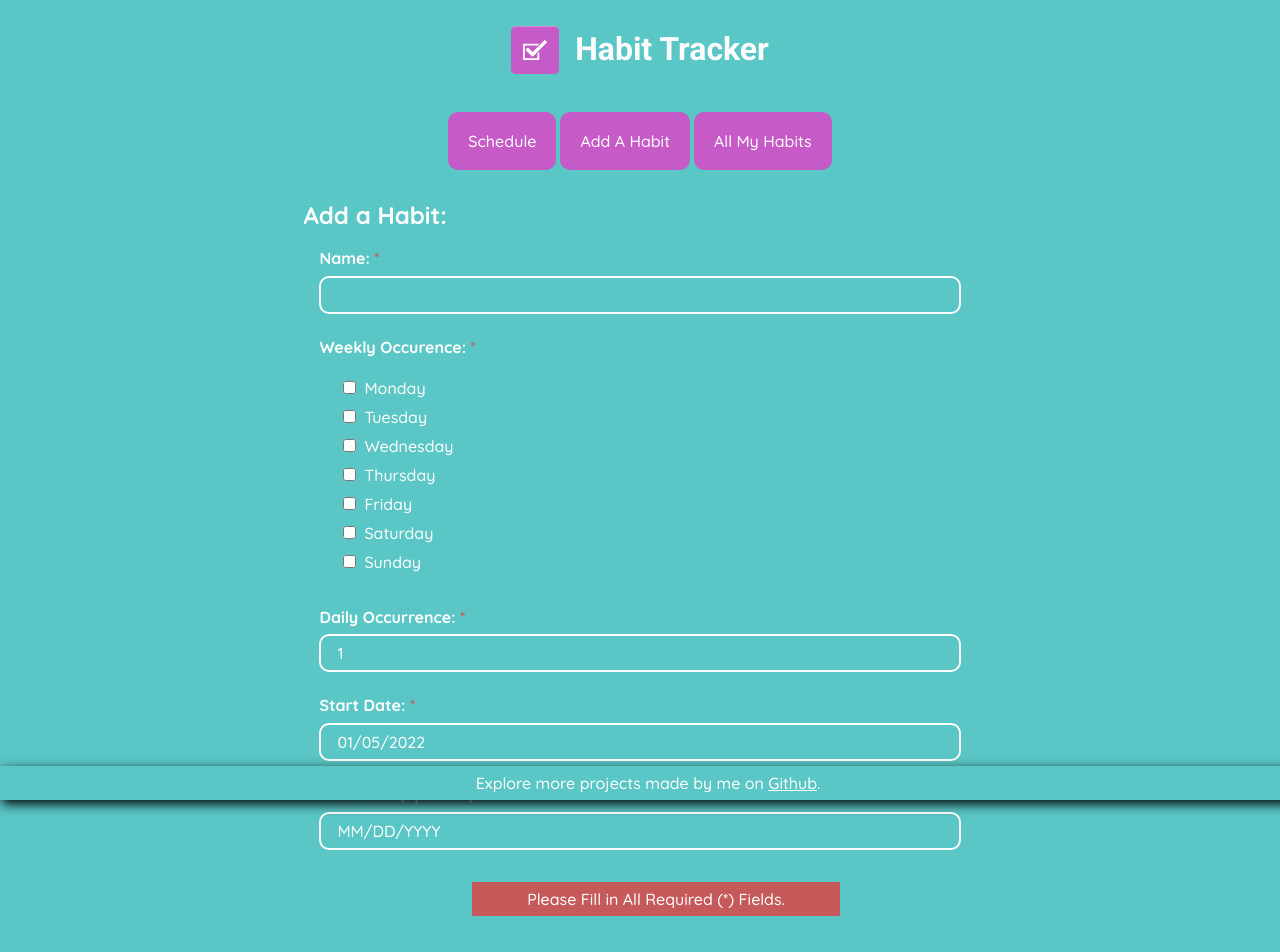
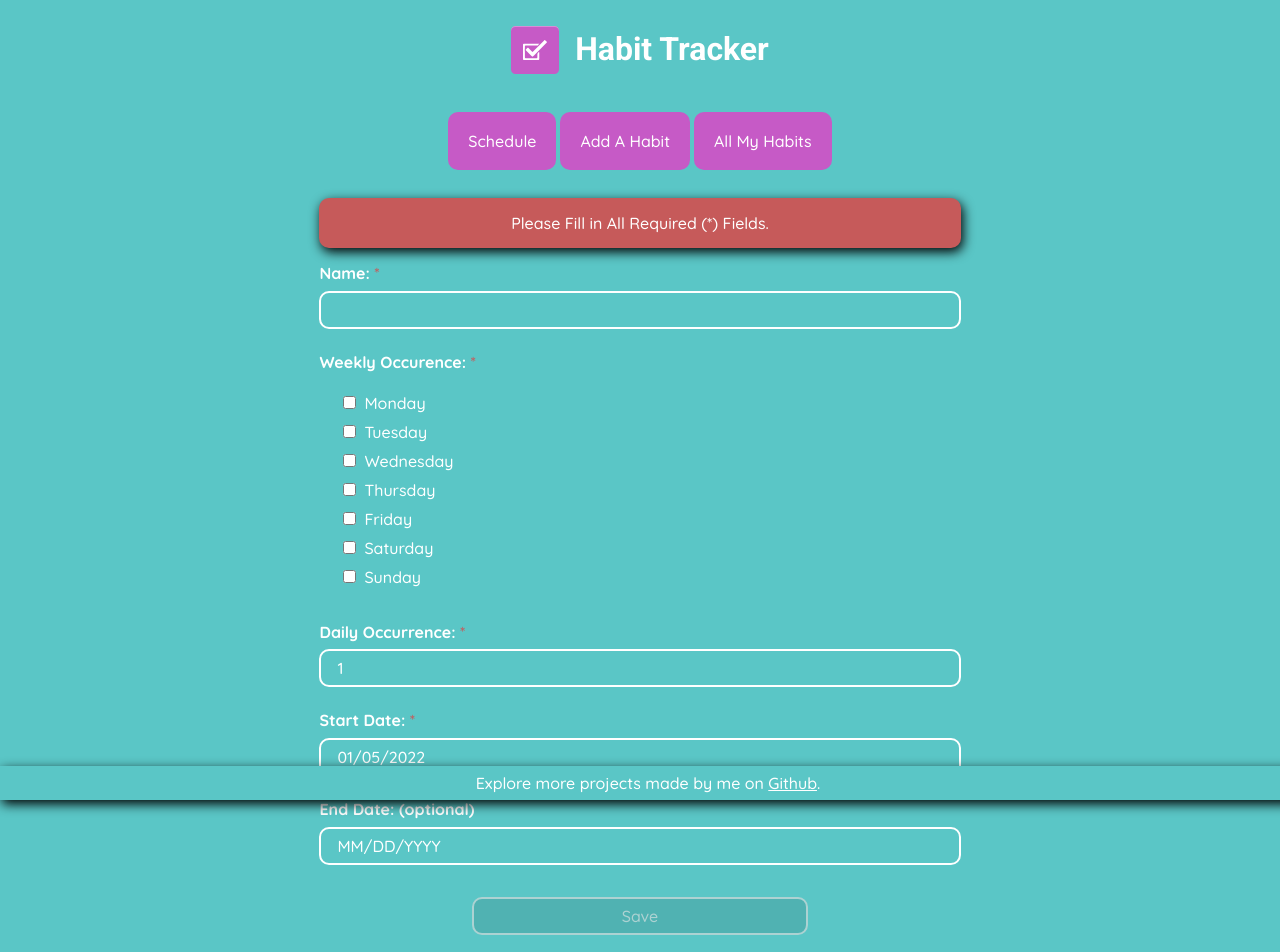
Before and after one commit to syedmwgilani/Habbit-Tracker, a React (Create React App) app: page /habit-tracker/habit-template in a window 1280 px wide. Shown: the top 952 px of the page. Built offline with nearby package versions, Linux system fonts and the light colour scheme.

Commit message:
Changed save button functionality and move required field message to top

```diff
--- a/src/HabitTemplate.js
+++ b/src/HabitTemplate.js
@@ -107,38 +107,27 @@ class HabitTemplate extends Component {
 
     render() {
 
-        let showMessageOrSaveButton = (
-            <div className="validation-text-container">
-                <div className="validation-text">Please Fill in All Required (*) Fields.</div>
-            </div>
-        )
+        const weekdayChecked = Object.values(this.state.weeklyOccurrence).includes(true)
 
-        const weekdayChecked = Object.values(this.state.weeklyOccurrence).includes(true)
-        if (this.state.name !== ''
+        let disableSaveButton = !(this.state.name !== ''
                                 && weekdayChecked
                                 && this.state.dailyOccurrence !== ''
                                 && this.state.dailyOccurrence >= 1
                                 && this.state.startDate !== ''
                                 && this.state.valid_startDate
                                 && (this.state.valid_endDate
-                || this.state.endDate === '')
-            ) {
-
-            showMessageOrSaveButton = (
-                <SaveButton className="save-button save-button-add"
-                            classNameSaving="save-button save-button-add save-button-saving"
-                            onClick={event => this.saveStateToLocalStorage()}
-                            endOfSaveFunction={event => this.setEmptyState()} />
-            )
-
-        }
+                                    || this.state.endDate === ''))
 
         return (
             <main className="grid-wrapper" >
                 <div></div>{/* Used for sides in grid. Needed to work properly. */}
 
                 <div className="pb5" >
-                    <h2>Add a Habit:</h2>
+
+                    {disableSaveButton &&
+                    (<div className="mt1 mb1 pl1 pr1">
+                        <div className="validation-text pt1 pb1">Please Fill in All Required (*) Fields.</div>
+                    </div>)}
 
                     <div className="pl1 pr1">
                         <label htmlFor="habitNameId">
@@ -199,7 +188,11 @@ class HabitTemplate extends Component {
                     <FormErrors showMessage={Date.parse(this.state.startDate) >= Date.parse(this.state.endDate)} message="Please Enter a Date Greater than the Start Date" />
 
                     <div className="button-container">
-                        {showMessageOrSaveButton}
+                        <SaveButton className="save-button save-button-add"
+                            classNameSaving="save-button save-button-add save-button-saving"
+                            disableButton={disableSaveButton}
+                            onClick={event => this.saveStateToLocalStorage()}
+                            endOfSaveFunction={event => this.setEmptyState()} />
                     </div>
                 </div>
 
--- a/src/SaveButton.js
+++ b/src/SaveButton.js
@@ -17,7 +17,16 @@ class SaveButton extends Component {
         }, () => {
             setTimeout(
                 () => {
-                    this.props.endOfSaveFunction()
+                    this.setState({
+                        savingMessage: 'Habit Saved!'
+                    }, () => {
+                        setTimeout(
+                            () => {
+                                this.props.endOfSaveFunction()
+                                this.setState({savingMessage: ''})
+                            }, 1000
+                        )
+                    })
                 }
                 , 1000)
         })
@@ -25,12 +34,16 @@ class SaveButton extends Component {
 
     render() {
         let saveButton = (<button className={this.props.className}
-                                  onClick={event => {
+                                  onClick={ event => {
                                     this.setSaveMessages()
                                     this.props.onClick(event)
-                            }}>Save</button>)
-        if (this.state.savingMessage === 'Saving...') {
-            saveButton = (<button className={this.props.classNameSaving}>Save</button>)
+                                  } }
+                                  disabled={this.props.disableButton}
+                            >Save</button>)
+
+        if (this.state.savingMessage !== '') {
+            saveButton = (<button className={this.props.classNameSaving}
+                                  disabled={true}>Save</button>)
         }
 
         return (
--- a/src/index.css
+++ b/src/index.css
@@ -296,19 +296,11 @@ input[type=checkbox] {
     display: block;
 }
 
-.validation-text-container {
-    position: relative;
-    height: 6rem;
-}
-
 .validation-text {
-    position: absolute;
-    top: 25%;
-    left: 25%;
-    width: 50%;
-    padding: 0.5rem 1rem;
     background-color: var(--warning-bg-color);
     text-align: center;
+    filter: drop-shadow(2px 4px 6px black);
+    border-radius: 10px;
 }
 
 .validation-text b {
@@ -328,6 +320,11 @@ input[type=checkbox] {
     border-radius: 10px;
     border: 2px solid var(--primary-color);
     cursor: pointer;
+}
+.save-button:disabled {
+    filter: brightness(0.85);
+    opacity: 0.65;
+    cursor: not-allowed;
 }
 
 .save-button:hover {
```
Lines whose indentation alone changed are shown as unchanged.
